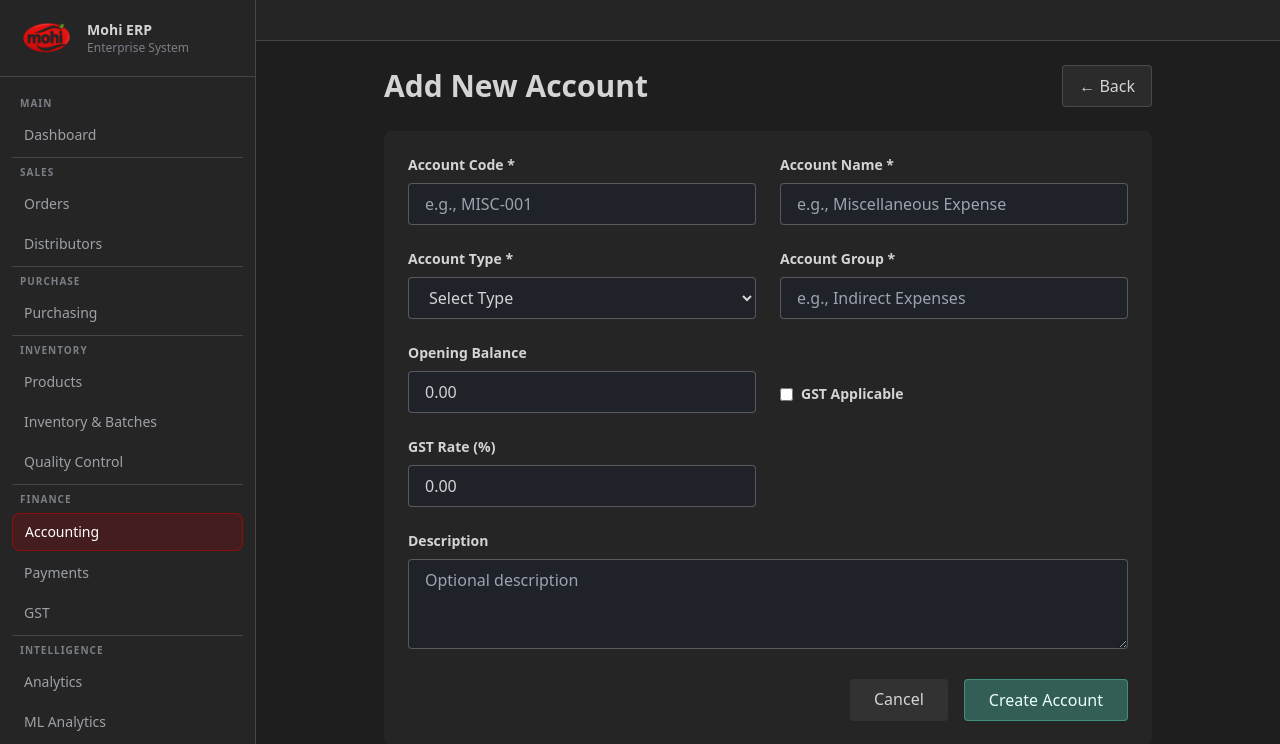
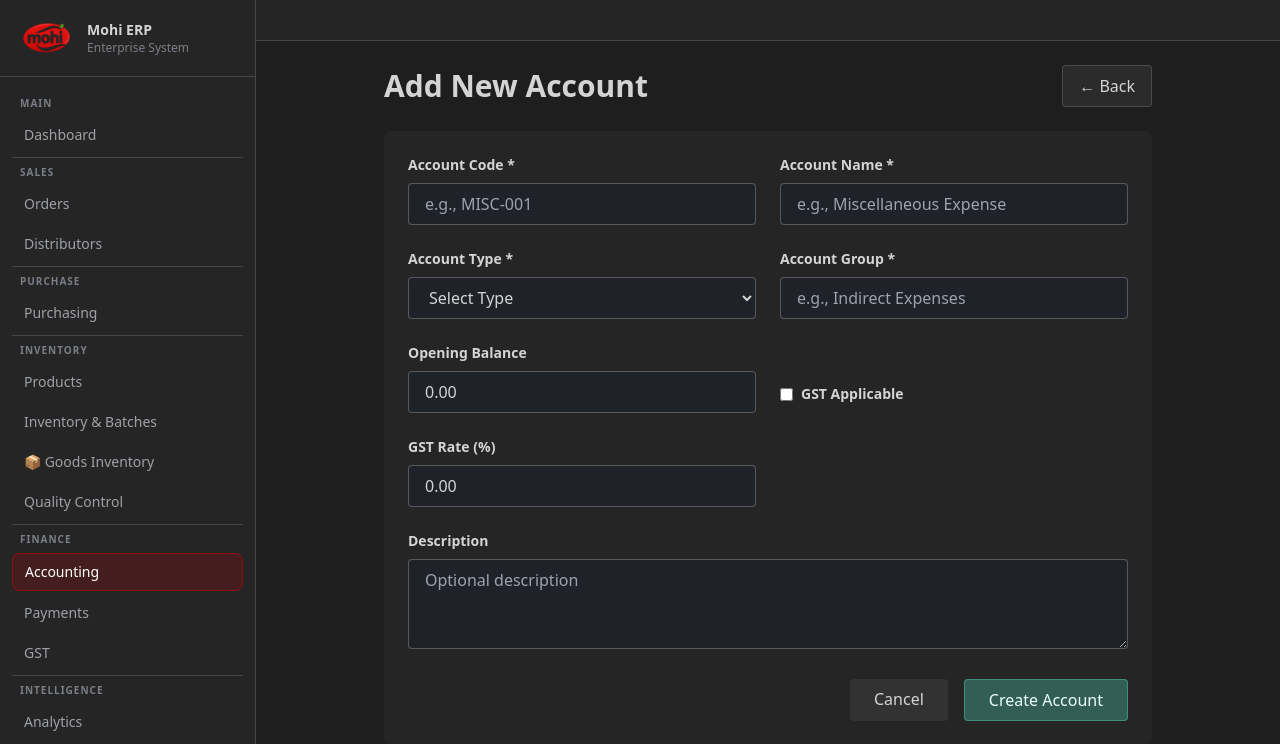
Before and after one commit to mohiindustries19/erp, a Flask app: page /accounting/chart-of-accounts/add in a window 1280 px wide. Shown: the top 744 px of the page. Run offline with Flask 3, Linux system fonts and the light colour scheme; the visitor is signed in with stand-in values (Sample User, id 1); data that the repository does not hold is empty; some libraries are stand-ins or nearby versions.

Commit message:
Add Goods Inventory link to sidebar navigation

```diff
--- a/app/templates/base.html
+++ b/app/templates/base.html
@@ -136,6 +136,7 @@
                 <p class="px-2 text-[10px] font-semibold text-text-tertiary uppercase tracking-widest">Inventory</p>
                 <a href="{{ url_for('inventory.list_products') }}" class="nav-link {% if 'inventory.list_products' in request.endpoint %}active{% endif %}">Products</a>
                 <a href="{{ url_for('inventory.list_inventory') }}" class="nav-link {% if 'inventory.list_inventory' in request.endpoint %}active{% endif %}">Inventory & Batches</a>
+                <a href="{{ url_for('goods.list_goods') }}" class="nav-link {% if 'goods' in request.endpoint %}active{% endif %}">📦 Goods Inventory</a>
                 <a href="{{ url_for('qc.batches') }}" class="nav-link {% if 'qc' in request.endpoint %}active{% endif %}">Quality Control</a>
 
                 <div class="my-3 border-t border-border-subtle"></div>
```
